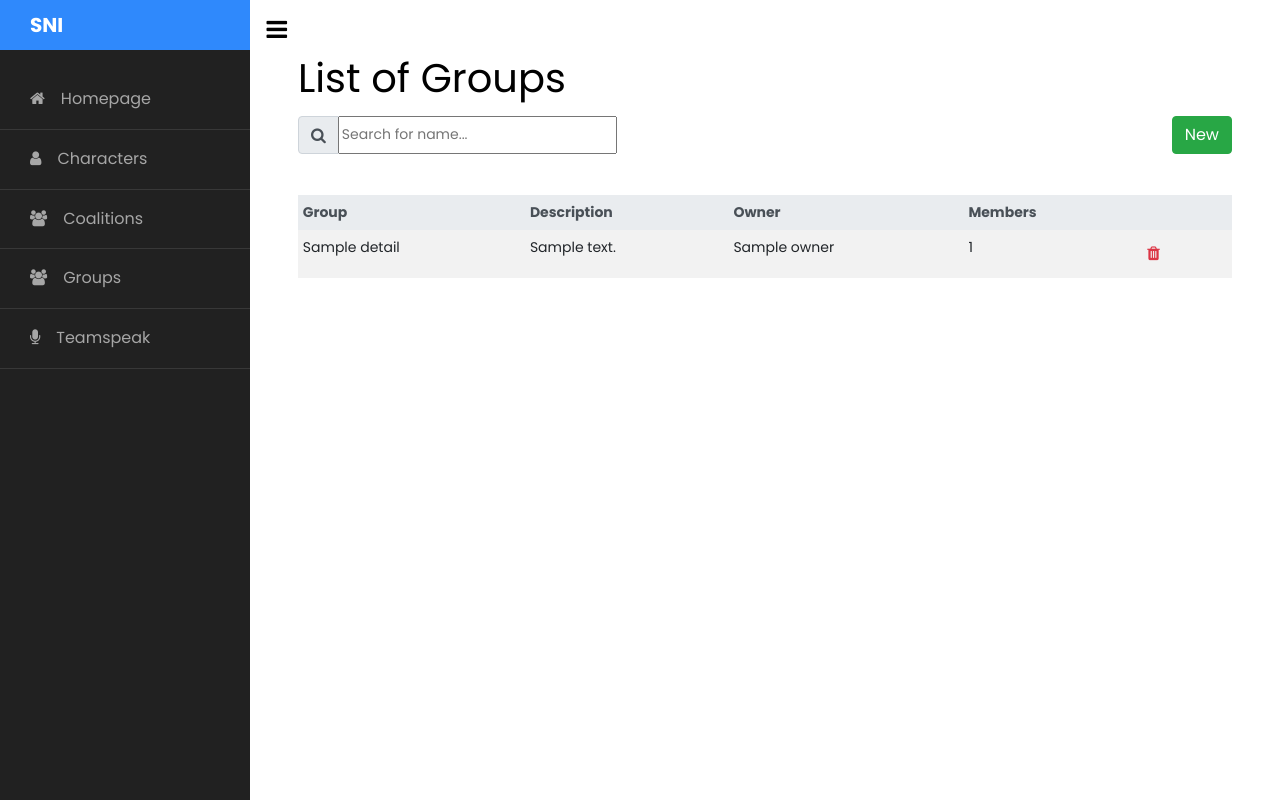
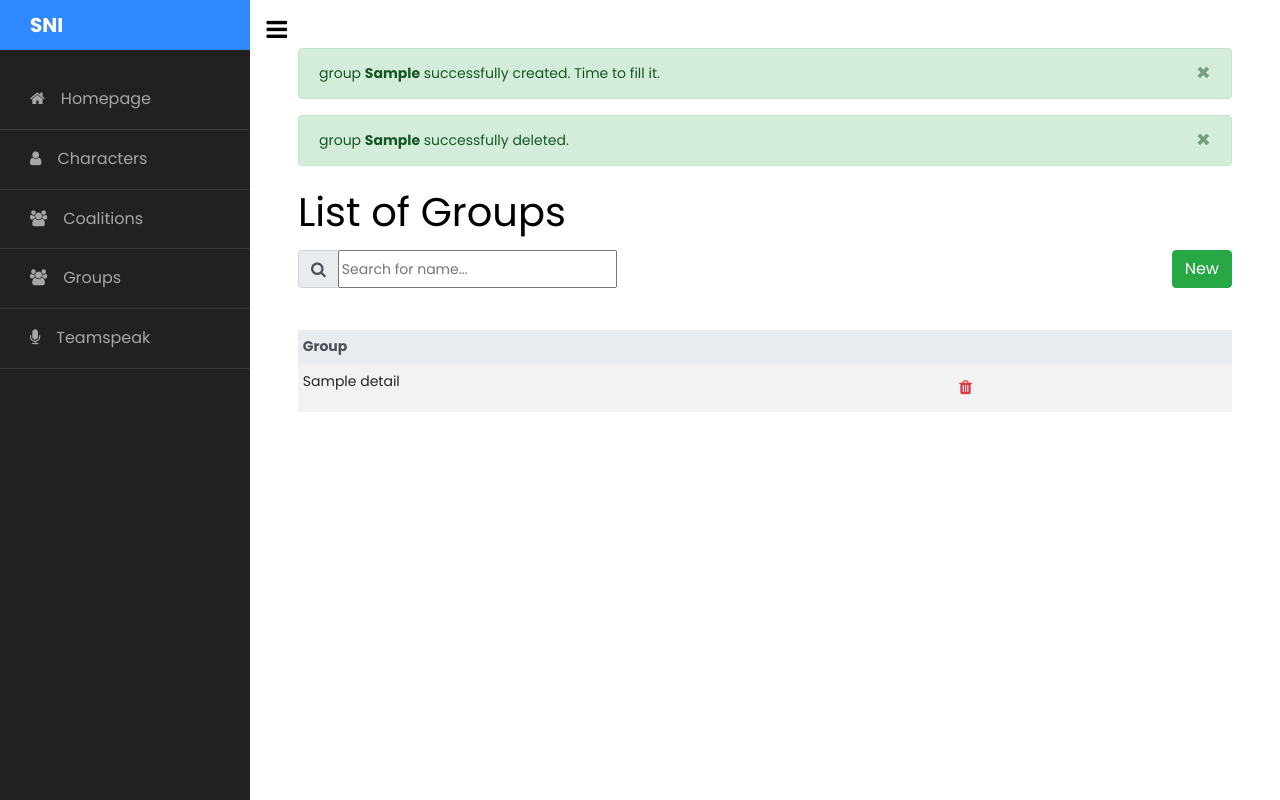
Before and after one commit to r0kym/SNI-frontend, a Django app: template group/templates/group/home.html in a window 1280 px wide. Run offline with Django 3.2, Linux system fonts and the light colour scheme; the template is opened without the code that fills it: most values are stand-ins (such as "Sample title", 1, 10 or a date in 2020); some libraries are stand-ins or nearby versions.

Commit message:
Add support for adding and deleting groups

```diff
--- a/group/templates/group/home.html
+++ b/group/templates/group/home.html
@@ -1,6 +1,24 @@
 {% extends "base.html" %}
 
 {% block content %}
+
+{% if new_group != None %}
+<div class="alert alert-success alert-dismissible fade show" role="alert">
+    group <strong>{{ new_group }}</strong> successfully created. Time to fill it.
+    <button type="button" class="close" data-dismiss="alert" aria-label="Close">
+        <span aria-hidden="true">&times;</span>
+    </button>
+</div>
+{% endif %}
+
+{% if deleted_group != None %}
+<div class="alert alert-success alert-dismissible fade show" role="alert">
+    group <strong>{{ deleted_group }}</strong> successfully deleted.
+    <button type="button" class="close" data-dismiss="alert" aria-label="Close">
+        <span aria-hidden="true">&times;</span>
+    </button>
+</div>
+{% endif %}
 
 <h1>List of Groups</h1>
 <div class="d-flex justify-content-between mb-3">
@@ -17,28 +35,55 @@
     <thead class="thead-light">
         <tr>
             <th scope="col" onclick="sortTable(0)">Group</th>
-      <th scope="col" onclick="sortTable(1)">Description</th>
-      <th scope="col" onclick="sortTable(2)">Owner</th>
-      <th scope="col" onclick="sortTable(3)">Members</th>
             <th></th>
         </tr>
     </thead>
     <tbody>
-    {% for group, details in group_list.items %}
+        {% for details in group_list %}
         <tr style="position:relative">
             <td><a href="/group/{{ details.group_id }}" class="stretched-link"></a>{{ details.group_name }}</a></td>
-      <td>{{ details.description }}</td>
-      <td>{{ details.owner }}</td>
-      <td>{{ details.members|length }}</td>
             <td style="position:relative">
-        <a href="?delete={{ details.group_id }}" class="stretched-link">
-          <button class="btn"><i class="fa fa-trash text-danger"></i></button>
-        </a>
+                <button class="btn stretched-link" id="deleteGroupButton" data-toggle="modal" data-target="#DeleteGroupModal" data-group-id="{{ details.group_id }}" data-group-name="{{ details.group_name }}">
+                    <i class="fa fa-trash text-danger"></i>
+                </button>
             </td>
         </tr>
         {% endfor %}
     </tbody>
 </table>
+
+<div class="modal fade" id="DeleteGroupModal" tabindex="-1" role="dialog" aria-labelledby="DeleteGroupModalLabel" aria-hidden="true">
+    <div class="modal-dialog modal-dialog-centered" role="document">
+        <div class="modal-content">
+            <div class="modal-header">
+                <h5 class="modal-title" id="DeleteGroupModalLabel">Delete group</h5>
+                <button type="button" class="close" data-dismiss="modal" aria-label="Close">
+                    <span aria-hidden="true">&times;</span>
+                </button>
+            </div>
+            <div class="modal-body">
+                Are you sure you want to delete the group <b><span id="DeleteGroupModalName"></span></b>?
+            </div>
+            <div class="modal-footer">
+                <button type="button" class="btn btn-secondary" data-dismiss="modal">Close</button>
+                <a class="btn btn-danger" id="DeleteGroupModalLink" href="" role="button">Confirm</a>
+            </div>
+        </div>
+    </div>
+</div>
+<script src="/static/sidebar/js/jquery.min.js"></script>
+<script>
+    /* Function to assign data into th modal popup */
+    $(document).on("click", "#deleteGroupButton", function () {
+        // Extract info from data-* attributes
+        var group_id = $(this).data('group-id')
+        var group_name = $(this).data('group-name')
+
+        // Update the modal's content
+        $("#DeleteGroupModalName").text(group_name)
+        $("#DeleteGroupModalLink").attr("href", group_id+"/delete")
+    })
+</script>
 
 <script>
 	/*Fonction pour effectuer une recherche dans le tableau  */
--- a/group/urls.py
+++ b/group/urls.py
@@ -9,6 +9,9 @@ from . import views
 
 
 urlpatterns = [
-    path('', views.home, name='home'),
-    path('<str:group_id>', views.sheet, name='group-sheet')
+    path('', views.home, name='group-home'),
+    path('new', views.new, name='group-new'),
+    path('create', views.create, name='group-create'),
+    path('<str:group_id>', views.sheet, name='group-sheet'),
+    path('<str:group_id>/delete', views.delete, name='group-delete'),
 ]
```
Also changed, not shown: group/views.py (+97 -38 lines). Lines whose indentation alone changed are shown as unchanged.
